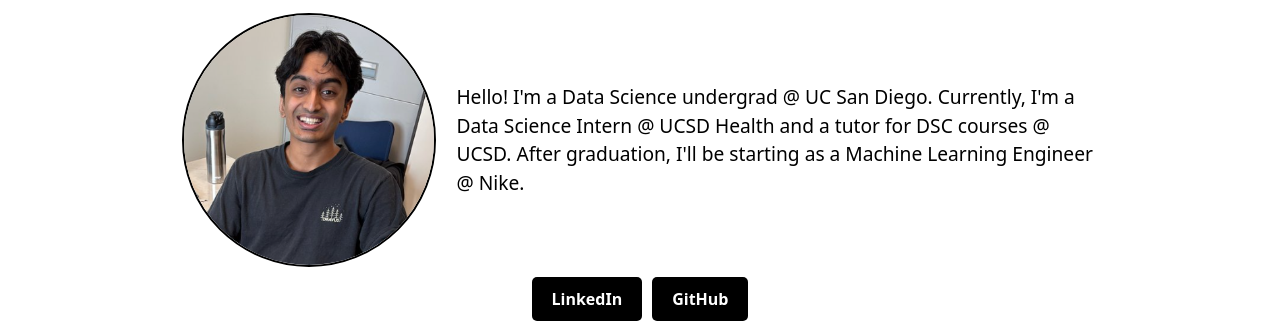
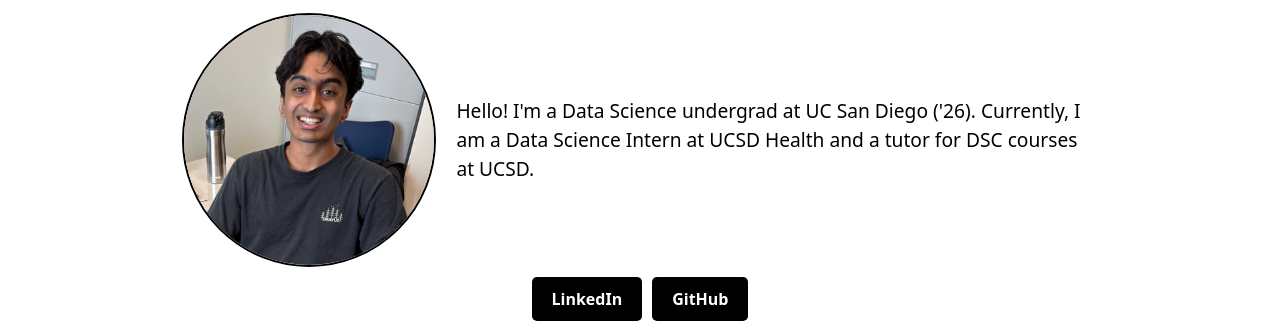
Before and after one commit to suchitbhayani/suchitbhayani.github.io, a website with bundled scripts: page index.html in a window 1280 px wide. Shown: the part 216-551 px from the top of the page. Built offline with nearby package versions, Linux system fonts and the light colour scheme; no server answers.

Commit message:
bio updated

```diff
--- a/index.html
+++ b/index.html
@@ -16,7 +16,7 @@
     <div class="profile-container">
         <img src="images/Suchit.png" alt="picture of me doing research" class="profile-img">
         <div class="profile-text">
-            <p>Hello! I'm a Data Science undergrad @ UC San Diego. Currently, I'm a Data Science Intern @ UCSD Health and a tutor for DSC courses @ UCSD. After graduation, I'll be starting as a Machine Learning Engineer @ Nike.</p>
+            <p>Hello! I'm a Data Science undergrad at UC San Diego ('26). Currently, I am a Data Science Intern at UCSD Health and a tutor for DSC courses at UCSD. </p>
         </div>
     </div>
 
```
